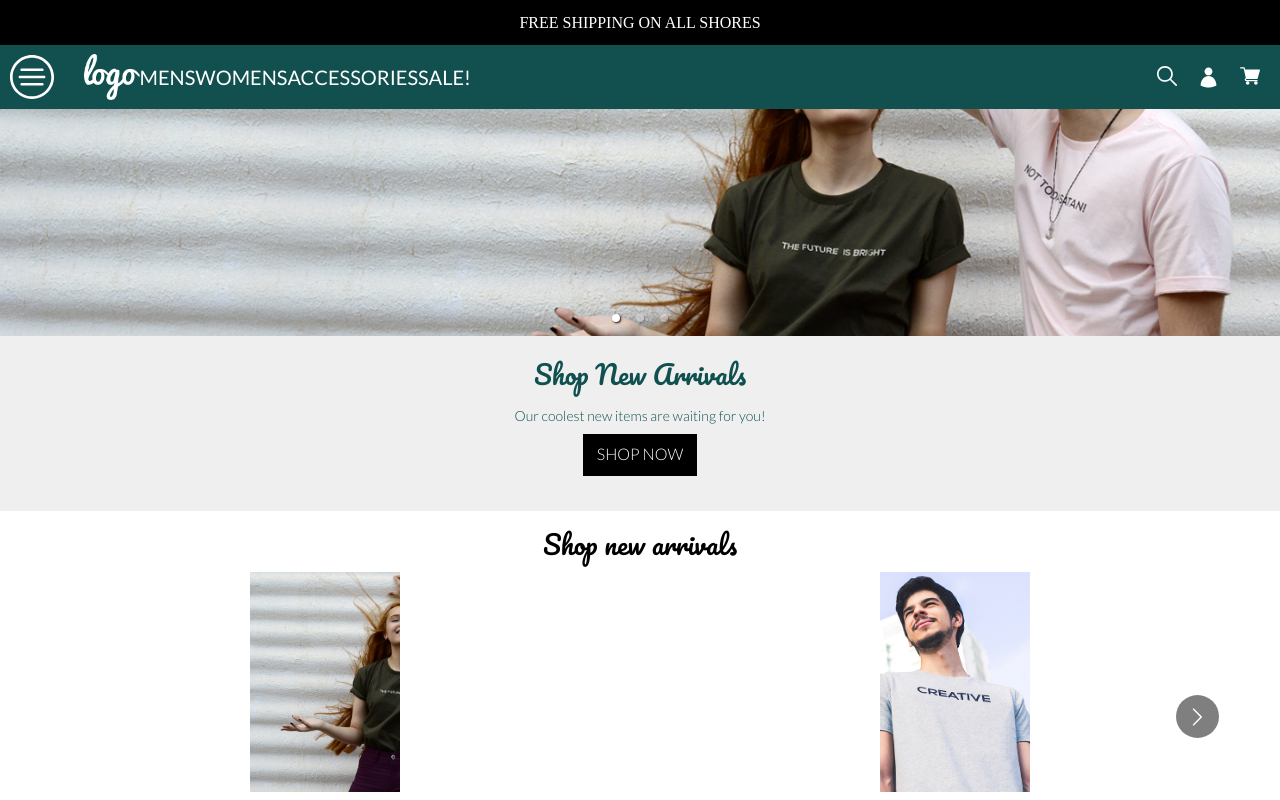
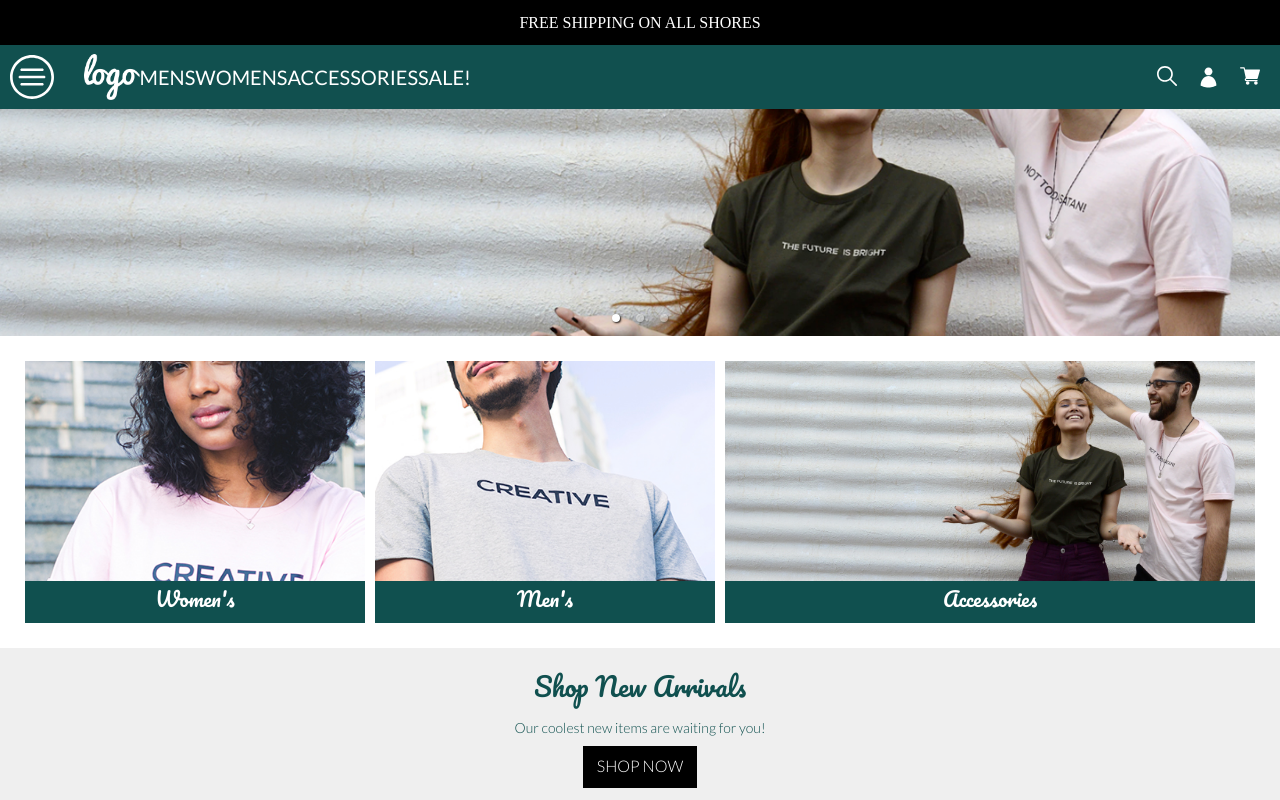
Before and after one commit to elitwo/react-ecommerce, a React (Create React App) app: page / in a window 1280 px wide. Shown: the top 800 px of the page. Built offline with nearby package versions, Linux system fonts and the light colour scheme; the HTML template or start-up script is replaced by a standard one.

Commit message:
Product List

```diff
--- a/src/components/Hero/index.js
+++ b/src/components/Hero/Hero.js
@@ -10,6 +10,7 @@ import mailIcon from '../../assets/mail.svg';
 import ShopForm from '../ShopForm/ShopForm';
 import ShopList from '../ShopList/ShopList';
 import InstagramForm from '../InstagramForm/InstagramForm';
+import ProductList from '../ProductList/ProductList';
 
 const HeroWrapper = styled.div`
   position: relative;
@@ -28,6 +29,7 @@ const Hero = () => (
     <Carousel showArrows={false} showThumbs={false} showStatus={false}>
       { images.map(item => (<HeroImage src={item} />)) }
     </Carousel>
+    <ProductList />
     <ShopForm title="Shop New Arrivals" body="Our coolest new items are waiting for you!" buttonText="Shop Now" />
     <ShopList />
     <Carousel showArrows={false} showThumbs={false} showStatus={false}>
--- /dev/null
+++ b/src/components/ProductList/ProductList.js
@@ -0,0 +1,72 @@
+import React from 'react';
+import styled from 'styled-components';
+
+import heroImage from '../../assets/Hero.png';
+import menImage from '../../assets/mens.png';
+import womenImage from '../../assets/womens.png';
+
+const Wrapper = styled.div`
+  padding: 20px;
+  display: flex;
+  flex-wrap: wrap;
+  text-align: center;
+`;
+
+const ItemWrapper = styled.div`
+  flex-grow: 1;
+  width: 150px;
+  padding: 5px;
+  ${({ grow }) => grow && `
+    flex-grow: 2;
+  `}
+  display: flex;
+  flex-direction: column;
+  row-gap: 0px;
+`;
+
+const ItemImage = styled.img`
+  height: 220px;
+  width: 100%;
+  object-fit: cover;
+`;
+
+const ButtonWrapper = styled.div`
+  background-color: #10504f;
+  font-family: "Pacifico", cursive;
+  font-weight: lighter;
+  font-size: 20px;
+  color: #fff;
+  height: 42px;
+`;
+const images = [heroImage, menImage, womenImage];
+
+const items = [
+  {
+    title: "Women's",
+    icon: womenImage,
+  },
+  {
+    title: "Men's",
+    icon: menImage,
+  },
+  {
+    title: 'Accessories',
+    icon: heroImage,
+  },
+];
+
+const ProductList = () => (
+  <Wrapper>
+    {items.map((item, i) => (
+      <ItemWrapper grow={i === images.length - 1 && i % 2 === 0}>
+        <ItemImage src={item.icon} />
+        <ButtonWrapper>
+          {item.title}
+        </ButtonWrapper>
+      </ItemWrapper>
+    ))}
+
+  </Wrapper>
+);
+
+export default ProductList;
--- a/src/pages/Home/Home.js
+++ b/src/pages/Home/Home.js
@@ -1,5 +1,5 @@
 import React from 'react';
-import Hero from '../../components/Hero';
+import Hero from '../../components/Hero/Hero';
 
 const Home = () => (
   <>
```
